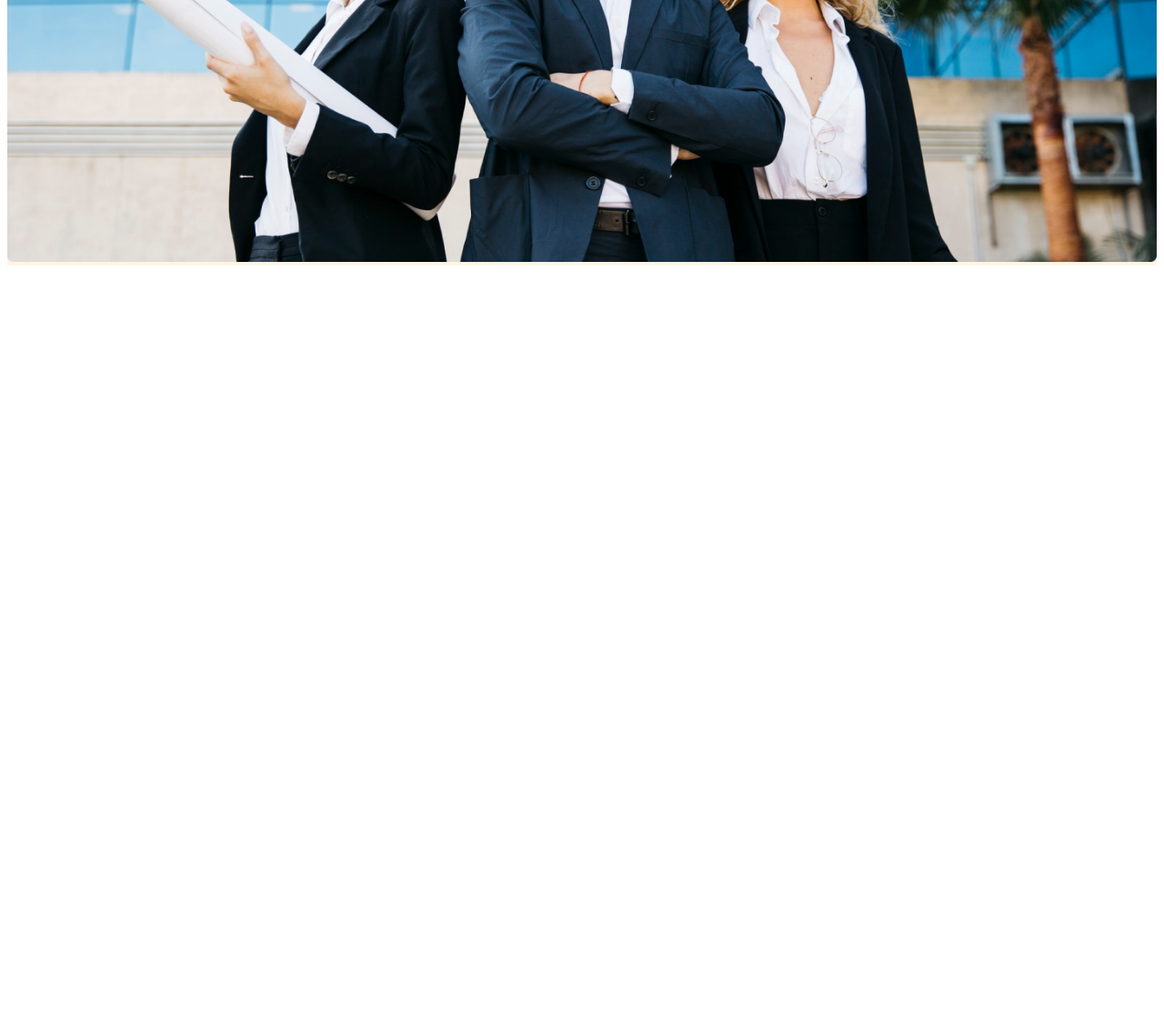
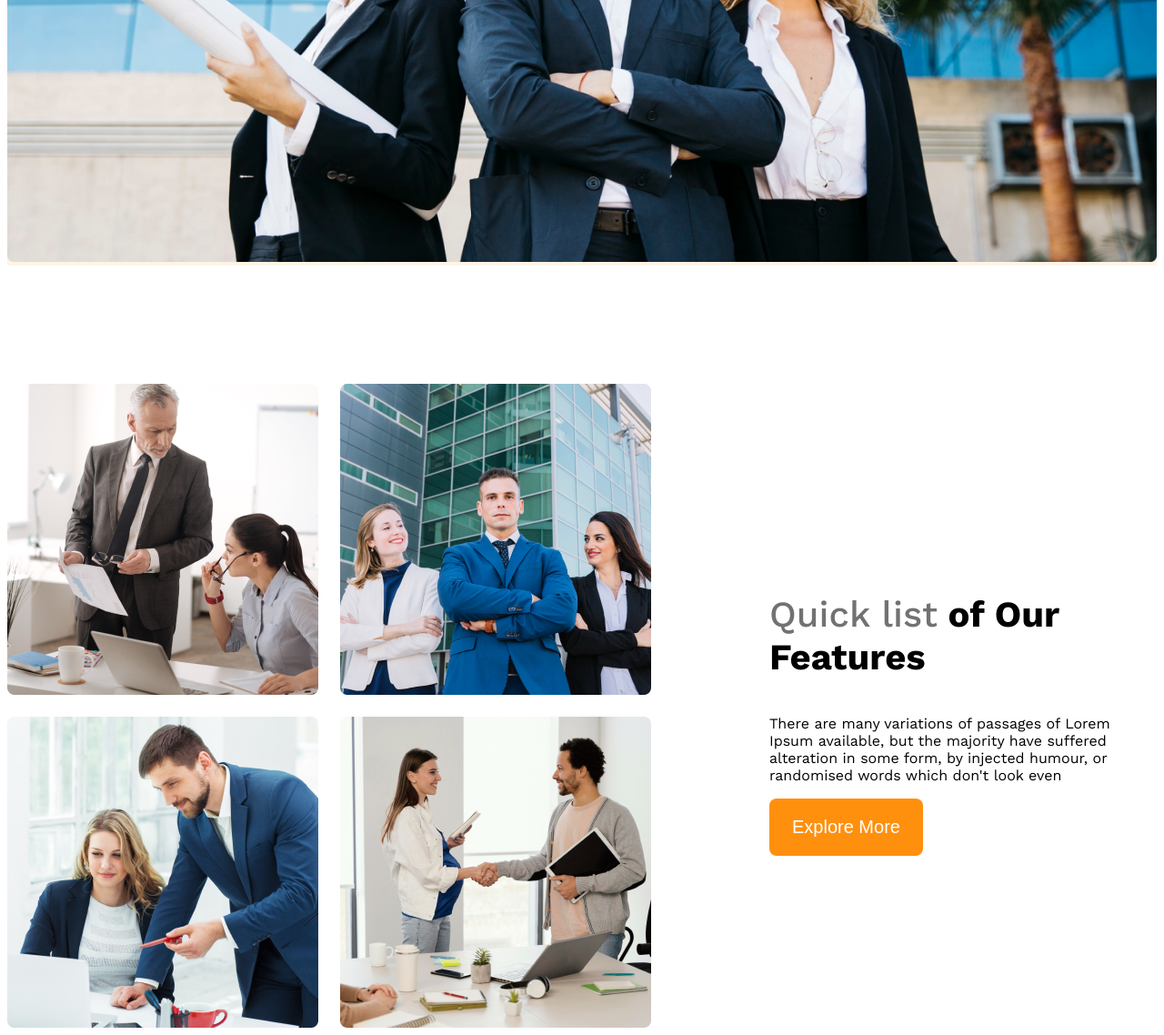
Before and after one commit to nusrat40/g3-architects-website, a plain HTML site: page index.html in a window 1280 px wide. Shown: the part 835-1973 px from the top of the page at 91% size. Before the commit the page ends 1135 px from the top, so only its background shows below. Drawn offline with nearby package versions, Linux system fonts and the light colour scheme.

Commit message:
added the team part

```diff
--- a/index.html
+++ b/index.html
@@ -30,7 +30,21 @@
     </div>
     </header>
     <main>
+            <section class="teams display-flex">
+                   <div class="team-img-container">
+                    <img src="images/team1.png" alt="">
+                    <img src="images/team2.png" alt="">
+                    <img src="images/team3.png" alt="">
+                    <img src="images/team4.png" alt="">
 
+                   </div>
+                   <div class="our-features">
+                    <h3 class="feature-title"><span id="quick-list" class="dark-3">Quick list</span> <span>of Our</span> <span>Features</span> </h3>
+                    <p class="feature-des">There are many variations of passages of Lorem Ipsum available, but the majority have suffered alteration in some form, by injected humour, or randomised words which don't look even</p>
+                    <button class="btn-primary">Explore More</button>
+                   </div>
+
+            </section>
     </main>
     <footer>
 
--- a/styles/architects.css
+++ b/styles/architects.css
@@ -28,6 +28,13 @@
     border-radius: 8px;
     border: none;
 
+}
+main{
+    max-width: 1440px;
+    margin: 0 auto;
+}
+main > section{
+    margin-top: 130px;
 }
 
 /* navbar styles */
@@ -71,6 +78,27 @@
     width:100%;
 }
 
+/* team and feature styles */
+ .teams{
+    align-items: center;
+ }
+ .team-img-container{
+    display: grid;
+    grid-template-columns: repeat(2,1fr);
+    gap:24px;
+ }
+ .our-features{
+    margin-left: 130px;
+    max-width: 530px;
+ }
+ .feature-title{
+    font-size: 2.5rem;
+    font-weight: 700;
+ }
+ #quick-list{
+    font-weight: 500;
+ }
+
 
 @media screen and (max-width: 576px) {
     .navbar, .nav-links{
```
